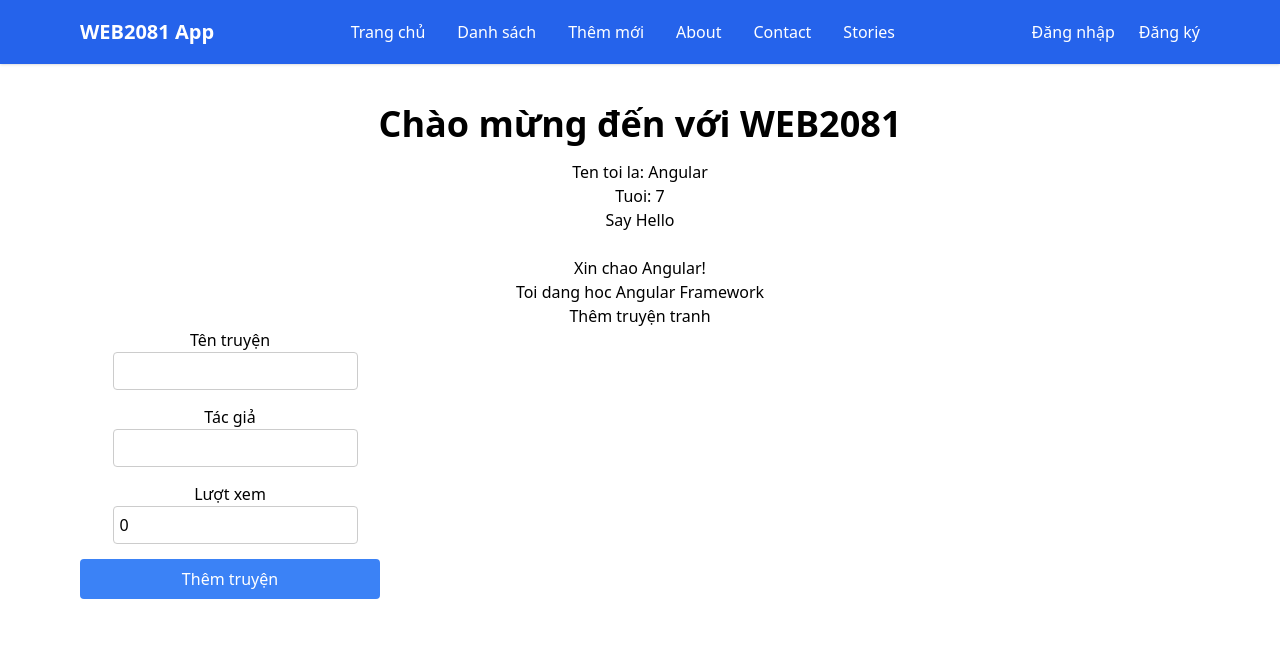
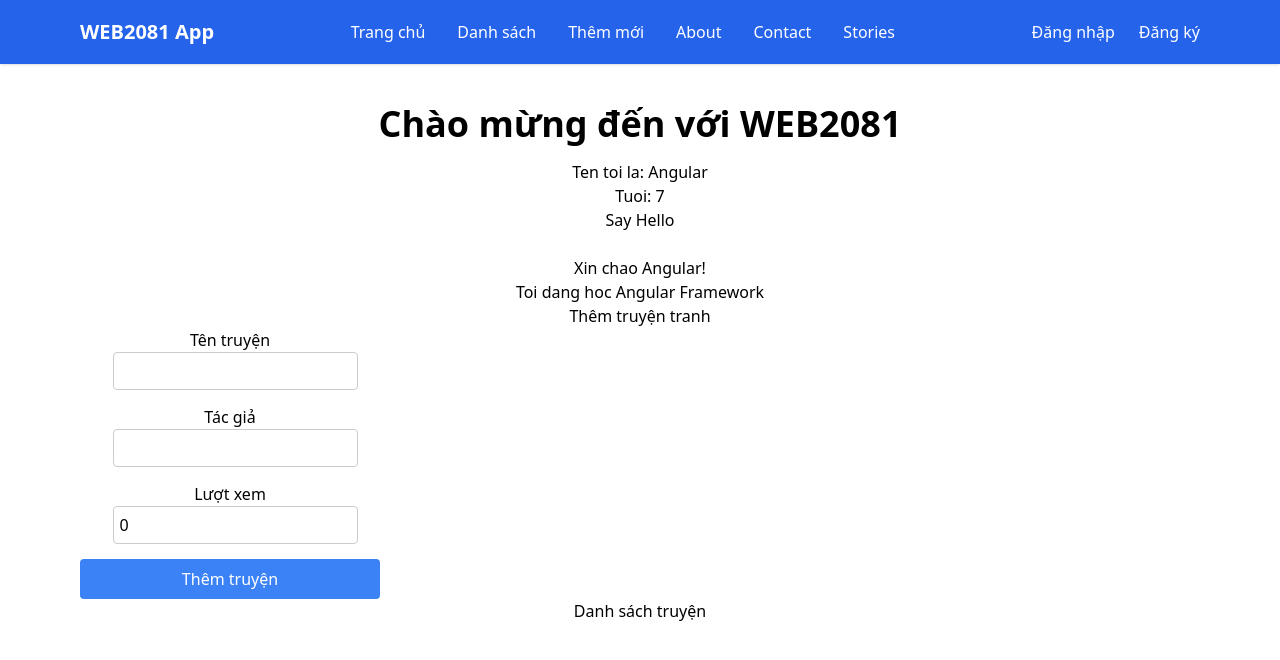
Before and after one commit to minhtri132/fe1-web2081-spring26-base-minhtri, an Angular app: page /story-add in a window 1280 px wide. Shown: the top 660 px of the page. Built offline with nearby package versions, Linux system fonts and the light colour scheme.

Commit message:
update code

```diff
--- a/package.json
+++ b/package.json
@@ -17,6 +17,7 @@
     "@angular/forms": "^21.2.0",
     "@angular/platform-browser": "^21.2.0",
     "@angular/router": "^21.2.0",
+    "json-server": "^0.17.4",
     "rxjs": "~7.8.0",
     "tslib": "^2.3.0"
   },
--- a/src/app/story-add/story-add.html
+++ b/src/app/story-add/story-add.html
@@ -18,3 +18,5 @@
 
   <button class="bg-blue-500 text-white px-4 py-2 rounded" type="submit">Thêm truyện</button>
 </form>
+
+<h3>Danh sách truyện</h3>
--- a/src/app/story-add/story-add.ts
+++ b/src/app/story-add/story-add.ts
@@ -1,5 +1,5 @@
 import { Component } from '@angular/core';
-import { Form, FormBuilder, ReactiveFormsModule, FormGroup } from '@angular/forms';
+import { FormBuilder, ReactiveFormsModule, FormGroup } from '@angular/forms';
 @Component({
   selector: 'app-story-add',
   imports: [ReactiveFormsModule],
@@ -20,6 +20,7 @@ export class StoryAdd {
 
   submitForm(){
     console.log(this.addForm.value);
+
   }
 
 }
```
Also changed, not shown: 1 other file (tests, documents, lock files or other folders).
